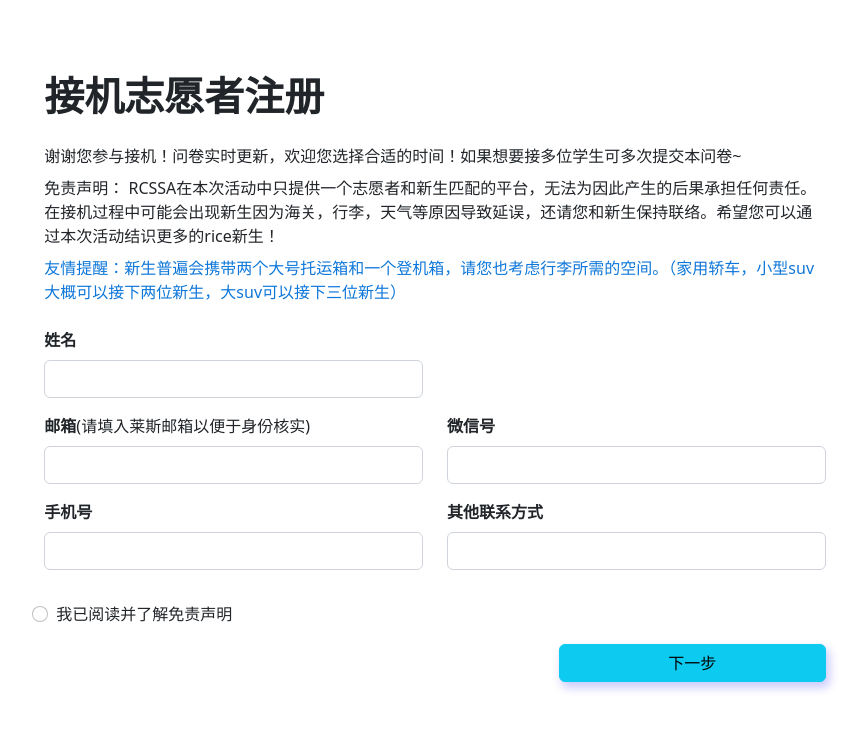
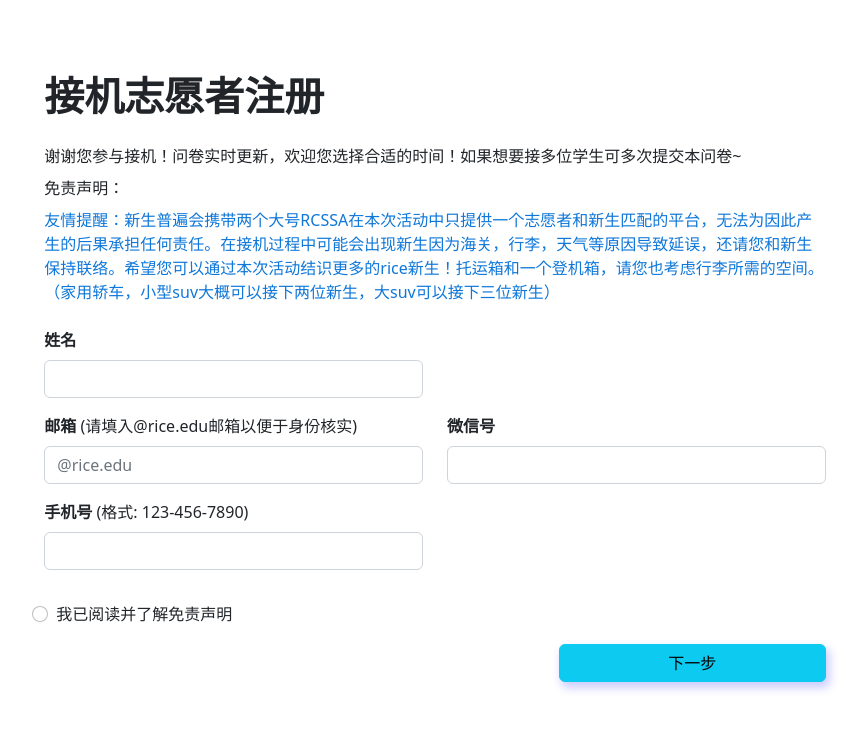
Before and after one commit to RCSSA/Freshmen-Airport-Pickup-Frontend, a React (Create React App) app in the folder airport-pickup/: page /register in a window 1280 px wide. Shown: the top 730 px of the page, without its empty margins (205-1069 px from the left). Built offline with nearby package versions, Linux system fonts and the light colour scheme.

Commit message:
added pattern checking for volunteer register page, added form submission using react state and axios

```diff
--- a/airport-pickup/package.json
+++ b/airport-pickup/package.json
@@ -16,6 +16,7 @@
     "@testing-library/jest-dom": "^5.16.5",
     "@testing-library/react": "^13.4.0",
     "@testing-library/user-event": "^13.5.0",
+    "axios": "^1.4.0",
     "bootstrap": "^5.2.2",
     "bootstrap-icons": "^1.9.1",
     "child_process": "^1.0.2",
--- /dev/null
+++ b/airport-pickup/src/const.js
@@ -0,0 +1 @@
+export const serverUrl = "www.google.com"
--- a/airport-pickup/src/pages/Registerpage.js
+++ b/airport-pickup/src/pages/Registerpage.js
@@ -1,12 +1,33 @@
-import React from 'react';
+import React, { useState } from 'react';
 import { useNavigate } from 'react-router-dom';
+import { serverUrl } from '../const';
+import axios from 'axios';
 
-export default function () {
+
+export default function RegisterPage() {
     const navigate = useNavigate();
+    const [name, setName] = useState("");
+    const [email, setEmail] = useState("");
+    const [wechat, setWechat] = useState("");
+    const [phone, setPhone] = useState("");
+
     function onFormSubmit(e){
         e.preventDefault();
+        const volunteerInfo = {
+            name,
+            email,
+            wechat,
+            phone
+        }
+        // console.log(volunteerInfo)
+        axios.post(serverUrl, { volunteerInfo })
+        .then(res => {
+        console.log(res);
+        console.log(res.data)
+        })
         navigate("/choosetime")
     }
+
   return (
     <div className='row justify-content-center p-5'>
         <div className='col-12 col-md-8'>
@@ -15,35 +36,39 @@ export default function () {
             谢谢您参与接机！问卷实时更新，欢迎您选择合适的时间！如果想要接多位学生可多次提交本问卷~
             </div>
             <div  className='my-2'>
-            免责声明： RCSSA在本次活动中只提供一个志愿者和新生匹配的平台，无法为因此产生的后果承担任何责任。在接机过程中可能会出现新生因为海关，行李，天气等原因导致延误，还请您和新生保持联络。希望您可以通过本次活动结识更多的rice新生！
+            免责声明：
             </div>
             <div  className='my-2 color-light-blue'>
-            友情提醒：新生普遍会携带两个大号托运箱和一个登机箱，请您也考虑行李所需的空间。（家用轿车，小型suv大概可以接下两位新生，大suv可以接下三位新生）
+            友情提醒：新生普遍会携带两个大号RCSSA在本次活动中只提供一个志愿者和新生匹配的平台，无法为因此产生的后果承担任何责任。在接机过程中可能会出现新生因为海关，行李，天气等原因导致延误，还请您和新生保持联络。希望您可以通过本次活动结识更多的rice新生！托运箱和一个登机箱，请您也考虑行李所需的空间。（家用轿车，小型suv大概可以接下两位新生，大suv可以接下三位新生）
             </div>
 
             <form className='mt-3 row' onSubmit={(e)=>onFormSubmit(e)}>
                 <div className="my-2 col-12 col-md-6">
                     <div className='fw-bold mb-2'>姓名</div>
-                    <input type="text" className="form-control" placeholder=""/>
+                    <input type="text" className="form-control" value={name} onChange={(e) => setName(e.target.value)} placeholder=""/>
                 </div>
                 <div className="my-2 col-12 col-md-6">
                 </div>
                 <div className="my-2 col-12 col-md-6">
-                    <div className='mb-2'><b>邮箱</b>(请填入莱斯邮箱以便于身份核实)</div>
-                    <input type="email" className="form-control" placeholder=""/>
+                    <div className='mb-2'><b>邮箱</b> (请填入@rice.edu邮箱以便于身份核实)</div>
+                    <input type="email" id="email" pattern=".+@rice.edu" value={email} onChange={(e) => setEmail(e.target.value)} className="form-control" placeholder="@rice.edu"/>
                 </div>
                 <div className="my-2 col-12 col-md-6">
                     <div className='fw-bold mb-2'>微信号</div>
-                    <input type="text" className="form-control" placeholder=""/>
+                    <input type="text" className="form-control" placeholder="" value={wechat} onChange={e => setWechat(e.target.value)}/>
                 </div>
                 <div className="my-2 col-12 col-md-6">
-                    <div className='fw-bold mb-2'>手机号</div>
-                    <input type="number" className="form-control" placeholder=""/>
+                    <div className='mb-2'><b>手机号</b> (格式: 123-456-7890) </div>
+                    <input type="tel" id="phone" className="form-control" name="phone"
+                        pattern="[0-9]{3}(-)?[0-9]{3}(-)?[0-9]{4}"
+                        value={phone}
+                        onChange={e => setPhone(e.target.value)}
+                        required/>
                 </div>
-                <div className="my-2 col-12 col-md-6">
+                {/* <div className="my-2 col-12 col-md-6">
                     <div className='fw-bold mb-2'>其他联系方式</div>
                     <input type="text" className="form-control" placeholder=""/>
-                </div>
+                </div> */}
 
                 <div className="form-check mt-4">
                     <input className="form-check-input" type="radio" name="flexRadioDefault" id="flexRadioDefault1" required/>
```
Also changed, not shown: 1 other file (tests, documents, lock files or other folders).
